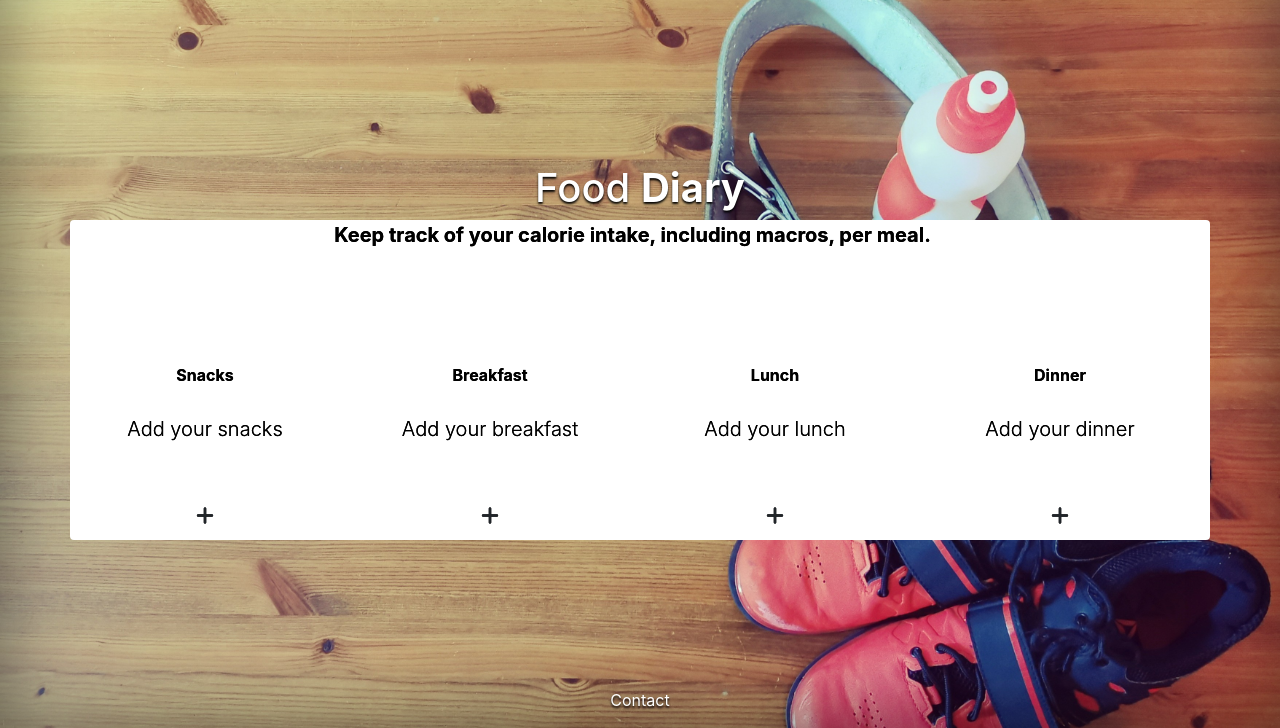
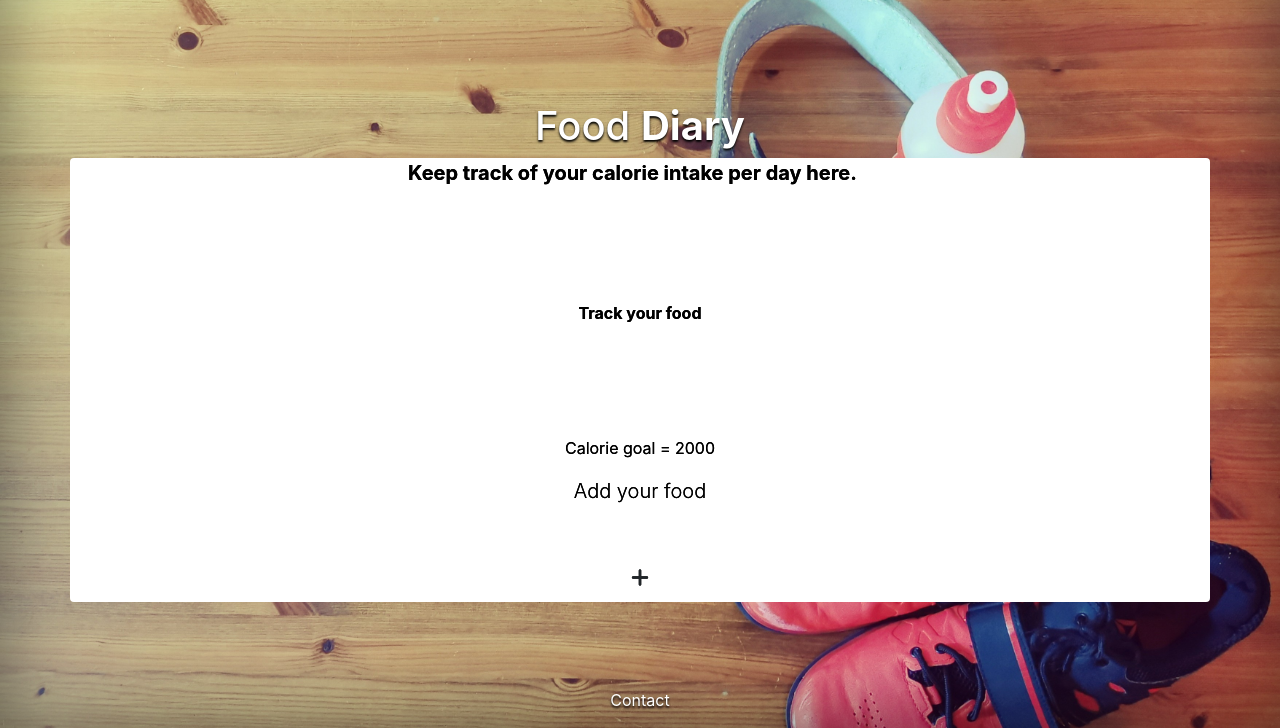
Before and after one commit to Tilly3g/eco-fitness, a Django app: page /diary/ in a window 1280 px wide. Shown: the part 72-800 px from the top of the page. Run offline with Django 3.2, Linux system fonts and the light colour scheme; the visitor is signed in with stand-in values (Sample User, id 1); some libraries are stand-ins or nearby versions.

Commit message:
Start to add functionality for adding food items to the food diary

```diff
--- a/food_diary/templates/food_diary/diary.html
+++ b/food_diary/templates/food_diary/diary.html
@@ -9,74 +9,24 @@
         <div class="container overlay rounded">
             <div class="row">
                 <div class="col-12 rmv-padding">
-	                <p class="lead font-weight-bold paragraph-margin">Keep track of your calorie intake, including macros, per meal.</p>
+	                <p class="lead font-weight-bold paragraph-margin">Keep track of your calorie intake per day here.</p>
                 </div>
     {% if request.user.is_authenticated %}
-                <div class="col-12 col-md-3 rmv-padding">
-                    <p class="font-weight-bold paragraph-margin">Snacks</p>
+                <div class="col-12">
+                    <p class="font-weight-bold paragraph-margin">Track your food</p>
                     <div class="row">
                         <div class="col">
-                            {% if snacks %}
-                            <div class="table-responsive rounded"></div>
+                            {% if food_items %}
+                            <div class="table-responsive rounded">
+
+                            </div>
+                            <p>Meal goal = 2000</p>
                             <a href="{% url 'nutrition' %}" class="btn btn-outline-black rounded-0 btn-lg">
                                 <span class="icon"><i class= "fas fa-plus lg"></i></span>
                             </a>
                             {% else %}
-                            <p class="lead mb-5">Add your snacks</p>
-                            <a href="{% url 'nutrition' %}" class="btn btn-outline-black rounded-0 btn-lg">
-                                <span class="icon"><i class= "fas fa-plus lg"></i></span>
-                            </a>
-                            {% endif %}
-                        </div>
-                    </div>
-                </div>
-                <div class="col-12 col-md-3 rmv-padding">
-                    <p class="font-weight-bold paragraph-margin">Breakfast</p>
-                    <div class="row">
-                        <div class="col">
-                            {% if breakfast %}
-                            <div class="table-responsive rounded"></div>
-                            <a href="{% url 'nutrition' %}" class="btn btn-outline-black rounded-0 btn-lg">
-                                <span class="icon"><i class= "fas fa-plus lg"></i></span>
-                            </a>
-                            {% else %}
-                            <p class="lead mb-5">Add your breakfast</p>
-                            <a href="{% url 'nutrition' %}" class="btn btn-outline-black rounded-0 btn-lg">
-                                <span class="icon"><i class= "fas fa-plus lg"></i></span>
-                            </a>
-                            {% endif %}
-                        </div>
-                    </div>
-                </div>
-                <div class="col-12 col-md-3 rmv-padding">
-                    <p class="font-weight-bold paragraph-margin">Lunch</p>
-                    <div class="row">
-                        <div class="col">
-                            {% if lunch %}
-                            <div class="table-responsive rounded"></div>
-                            <a href="{% url 'nutrition' %}" class="btn btn-outline-black rounded-0 btn-lg">
-                                <span class="icon"><i class= "fas fa-plus lg"></i></span>
-                            </a>
-                            {% else %}
-                            <p class="lead mb-5">Add your lunch</p>
-                            <a href="{% url 'nutrition' %}" class="btn btn-outline-black rounded-0 btn-lg">
-                                <span class="icon"><i class= "fas fa-plus lg"></i></span>
-                            </a>
-                            {% endif %}
-                        </div>
-                    </div>
-                </div>
-                <div class="col-12 col-md-3 rmv-padding">
-                    <p class="font-weight-bold paragraph-margin">Dinner</p>
-                    <div class="row">
-                        <div class="col">
-                            {% if dinner %}
-                            <div class="table-responsive rounded"></div>
-                            <a href="{% url 'nutrition' %}" class="btn btn-outline-black rounded-0 btn-lg">
-                                <span class="icon"><i class= "fas fa-plus lg"></i></span>
-                            </a>
-                            {% else %}
-                            <p class="lead mb-5">Add your dinner</p>
+                            <p>Calorie goal = 2000</p>
+                            <p class="lead mb-5">Add your food</p>
                             <a href="{% url 'nutrition' %}" class="btn btn-outline-black rounded-0 btn-lg">
                                 <span class="icon"><i class= "fas fa-plus lg"></i></span>
                             </a>
--- a/food_diary/urls.py
+++ b/food_diary/urls.py
@@ -2,5 +2,6 @@ from django.urls import path
 from . import views
 
 urlpatterns = [
-    path('', views.view_diary, name='diary')
+    path('', views.view_diary, name='diary'),
+    path('add/<food_id>/', views.add_to_diary, name='add_to_diary'),
 ]
--- a/food_diary/views.py
+++ b/food_diary/views.py
@@ -1,8 +1,24 @@
-from django.shortcuts import render
+from django.shortcuts import render, redirect
 
 # Create your views here.
 
 def view_diary(request):
-    """ A view that renders the bag contents page """
+    """ A view that renders the diary contents page """
 
     return render(request, 'food_diary/diary.html')
+
+
+def add_to_diary(request, food_id):
+    """ Add amount of the specified food to the diary """
+
+    amount = int(request.POST.get('amount'))
+    redirect_url = request.POST.get('redirect_url')
+    diary = request.session.get('food_diary', {})
+
+    if food_id in list(diary.keys()):
+        diary[food_id] += amount
+    else:
+        diary[food_id] = amount
+
+    request.session['food_diary'] = diary
+    return redirect(redirect_url)
--- a/nutrition/models.py
+++ b/nutrition/models.py
@@ -26,7 +26,7 @@ class Nutrition(models.Model):
 
     category = models.ForeignKey('Category', null=True, blank=True, on_delete=models.SET_NULL)
     Food = models.CharField(max_length=254)
-    Grams = models.DecimalField(max_digits=6, decimal_places=2)
+    Grams = models.IntegerField(validators=[MaxValueValidator(9999)])
     Calories = models.IntegerField(validators=[MaxValueValidator(9999)])
     Protein = models.DecimalField(max_digits=6, decimal_places=2, null=True, blank=True)
     Fat = models.DecimalField(max_digits=6, decimal_places=2, null=True, blank=True)
--- a/nutrition/urls.py
+++ b/nutrition/urls.py
@@ -2,5 +2,6 @@ from django.urls import path
 from . import views
 
 urlpatterns = [
-    path('', views.all_nutrition, name='nutrition')
+    path('', views.all_nutrition, name='nutrition'),
+    path('<food_id>', views.food_item, name='food_item')
 ]
--- a/nutrition/views.py
+++ b/nutrition/views.py
@@ -41,8 +41,8 @@ def all_nutrition(request):
     return render(request, 'nutrition/nutrition.html', context)
 
 
-def product_detail(request, food_id):
-    """ A view to show nutrition information for food """
+def food_item(request, food_id):
+    """ A view to show nutritional information for food """
 
     food = get_object_or_404(Nutrition, pk=food_id)
 
```
Also changed, not shown: food_diary/contexts.py (+28 -65 lines), nutrition/templates/nutrition/food.html (added, +79 -0 lines), nutrition/templates/nutrition/nutrition.html (+5 -2 lines), nutrition/migrations/0003_auto_20201116_1312.py (added).
